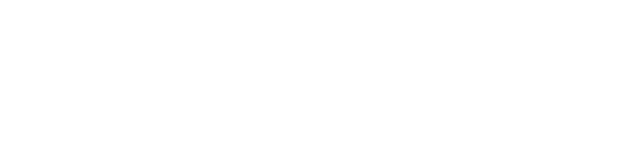
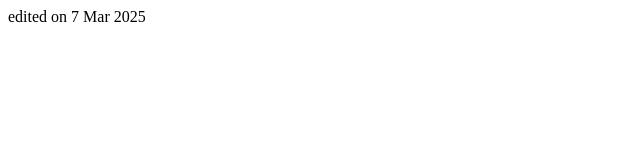
Before and after one commit to sakigitbox/html, a plain HTML site: page index.html in a window 1280 px wide. Shown: the whole page, without its empty margins (0-640 px from the left). Drawn offline with Linux system fonts and the light colour scheme.

Commit message:
Update index.html

```diff
--- a/index.html
+++ b/index.html
@@ -1,3 +1,3 @@
 <html>
-
+  edited on 7 Mar 2025
 </html>
```
